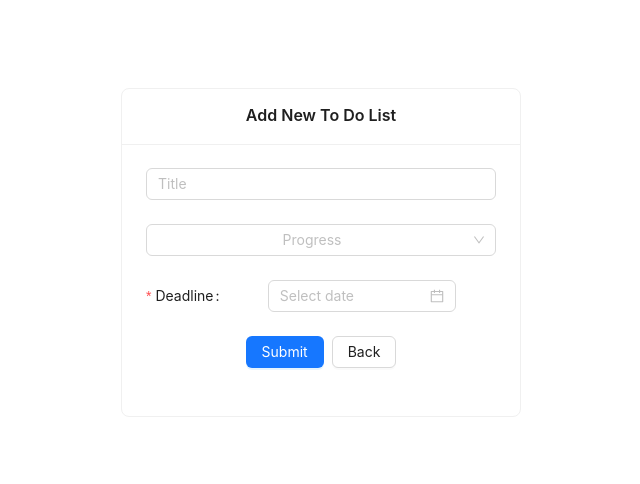
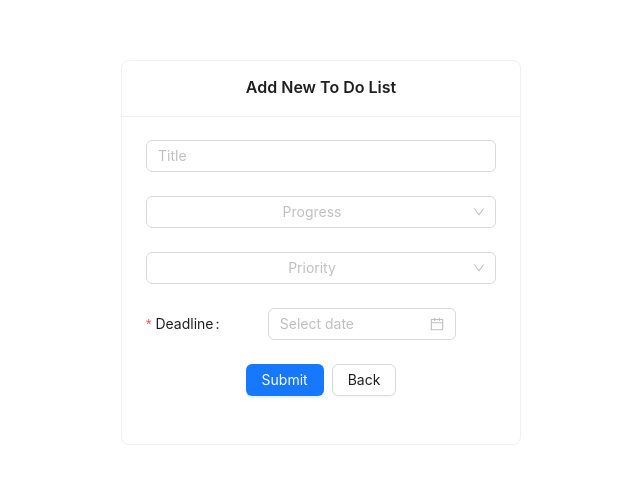
Before and after one commit to febriaaan22/milestone_18_fe, a React (Vite) app: page /add in a window 1280 px wide. Shown: the part 148-632 px from the top of the page, without its empty margins (319-959 px from the left). Built offline with nearby package versions, Linux system fonts and the light colour scheme.

Commit message:
Add files via upload

```diff
--- a/src/Containers/AddForm/index.tsx
+++ b/src/Containers/AddForm/index.tsx
@@ -78,6 +78,14 @@ const AddForm = () => {
 					</Select>
 				</Form.Item>
 
+				<Form.Item name="priority" rules={[{ required: true }]}>
+					<Select placeholder="Priority" allowClear>
+						<Option value="Not Started">Low</Option>
+						<Option value="On Progress">Medium</Option>
+						<Option value="Done">High</Option>
+					</Select>
+				</Form.Item>
+
 				<Form.Item name="date" label="Deadline" rules={[{ required: true }]}>
 					<DatePicker format="YYYY-MM-DD" />
 				</Form.Item>
--- a/src/Containers/Dashboard/index.tsx
+++ b/src/Containers/Dashboard/index.tsx
@@ -86,6 +86,31 @@ const Dashboard: React.FC = () => {
 								: progress === "On Progress"
 								? "blue"
 								: "green",
+					}}
+				>
+					{progress}
+				</span>
+			),
+		},
+		{
+			title: "Priority",
+			dataIndex: "priority",
+			key: "priority",
+			filters: [
+				{ text: "Low", value: "Low" },
+				{ text: "Medium", value: "Medium" },
+				{ text: "High", value: "High" },
+			],
+			onFilter: (value, record) => record.progress === value,
+			render: (progress) => (
+				<span
+					style={{
+						color:
+							progress === "Low"
+								? "green"
+								: progress === "Medium"
+								? "yellow"
+								: "red",
 					}}
 				>
 					{progress}
```
